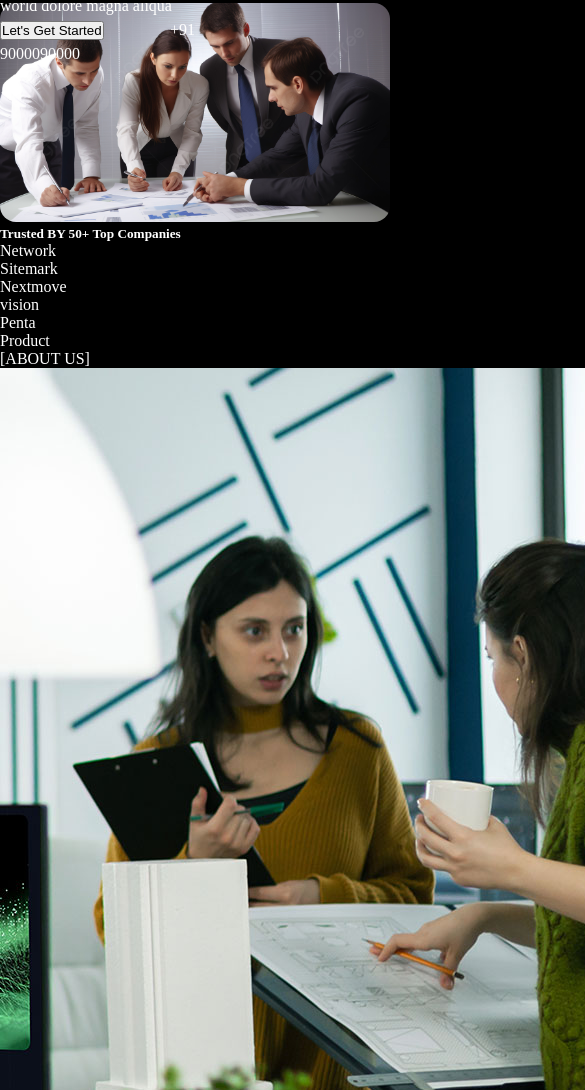
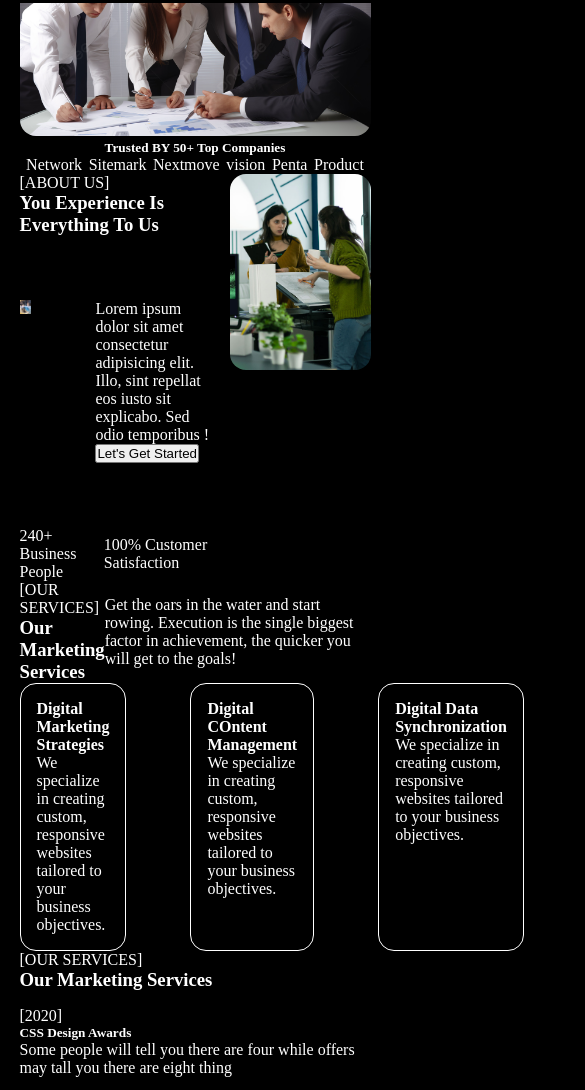
Before and after one commit to Vrecruiter-Project/Sonata, a plain HTML site: page index.html in a window 390 px wide. Shown: the part 61-1151 px from the top of the page, 585 px wide, since content can reach past the window. Drawn offline with Linux system fonts and the light colour scheme.

Commit message:
Refactor layout and styles for improved responsiveness and structure

```diff
--- a/design/style.css
+++ b/design/style.css
@@ -9,11 +9,11 @@ body{
 .container{
     width: 100%;
     height: auto;
-    position: relative;
 }
 .navbar {
-    width: 100%;
+    width: 90%;
     background-color: #000;
+    padding: 0 5%;
     height: 4rem;
     display: flex;
     justify-content: space-between;
@@ -43,7 +43,8 @@ body{
 
 .container2{
     margin-top: 4rem;
-    width: 100%;
+    width: 90%;
+    margin: auto;
 }
 
 .slide-show {
@@ -76,3 +77,87 @@ body{
 .social-link {
     width: 50%;
 }
+
+.slide-bottom {
+    display: flex;
+    flex-direction: column;
+    text-align: center;
+}
+.slide-info {
+    display: flex;
+    justify-content: space-evenly;
+    list-style-type: none;
+}
+
+.experience {
+    width: 100%;
+    height: auto;
+    display: flex;
+    justify-content: space-between;
+}
+.exp-content{
+    width: 55%;
+    display: flex;
+    flex-direction: column;
+    gap: 4rem;
+}
+.exp-img{
+    width: 40%;
+    img{
+        width: 100%;
+        border-radius: 1rem;
+    }
+}
+
+.about-exp {
+    display: flex;
+    justify-content: space-between;
+    gap: 4rem;
+}
+.about-img{
+    width: 40%;
+    img{
+        width: 100%;
+    }
+}
+
+.prog-exp {
+    display: flex;
+    justify-content: space-between;
+    align-items: center;
+}
+
+.services-cont{
+    display: flex;
+    flex-direction: column;
+
+}
+.service-row{
+    display: flex;
+    justify-content: space-between;
+    align-items: center;
+}
+
+.services {
+    display: flex;
+    justify-content: space-around;
+    gap: 4rem;
+}
+
+.service {
+    border: 1px solid #fff;
+    border-radius: 1rem;
+    padding: 1rem;
+}
+
+
+.achievement {
+    display: flex;
+}
+
+.achiv-activity {
+    margin-block: 1rem;
+    display: flex;
+    flex-direction: column;
+    gap: 2rem;
+}
--- a/index.html
+++ b/index.html
@@ -3,14 +3,16 @@
 <head>
     <meta charset="UTF-8">
     <meta name="viewport" content="width=device-width, initial-scale=1.0">
-    <title>Sonata.in</title>
+    <title>SonataSoft</title>
     <link rel="stylesheet" href="./design/style.css">
 </head>
 <body>
     <section class="header-section">
         <div class="container">
             <div class="navbar">
-                <div class="logo"><h2>Sonata.in</h2></div>
+                <div class="logo">
+                    <h2>Sonata.in</h2>
+                </div>
                 <div class="nav">
                     <ul class="links">
                         <li><a href="#">Home</a></li>
@@ -41,14 +43,15 @@
                             <span>+91 9000090000</span>
                         </div>
                         <div class="social-link">
-
+<!--!soical link soon  -->
                         </div>
                     </div>
                 </div>
             </div>
             <div class="slide-bottom">
                 <h5>Trusted BY 50+ Top Companies</h5>
-                <ul>
+                <div class="slide-btns">
+                    <ul class="slide-info">
                         <li>Network</li>
                         <li>Sitemark</li>
                         <li>Nextmove</li>
@@ -58,15 +61,33 @@
                     </ul>
                 </div>
             </div>
+        </div>
     </section>
-    <section class="experience-section">
+    <section class="experience-section container2">
         <div class="experience">
             <div class="exp-content">
                 <div class="head-exp">
                     <span>[ABOUT US]</span>
+                    <h3>You Experience Is Everything To Us</h3>
                 </div>
                 <div class="about-exp">
-
+                    <div class="about-img">
+                        <img src="./assest/img/about-02.jpg" alt="img">
+                    </div>
+                    <div>
+                        <p>Lorem ipsum dolor sit amet consectetur adipisicing elit. Illo, sint repellat eos iusto sit explicabo. Sed odio temporibus !</p>
+                        <button>Let's Get Started</button>
+                    </div>
+                </div>
+                <div class="prog-exp">
+                    <div class="trand">
+                        <span>240+</span>
+                        <span>Business People</span>
+                    </div>
+                    <div class="trand">
+                        <span>100%</span>
+                        <span>Customer Satisfaction</span>
+                    </div>
                 </div>
             </div>
             <div class="exp-img">
@@ -74,5 +95,67 @@
             </div>
         </div>
     </section>
+    <section class="Services-section container2">
+        <div class="services-cont">
+            <div class="service-row">
+                <div class="service-head">
+                    <span>[OUR SERVICES]</span>
+                    <h3>Our Marketing Services</h3>
+                </div>
+                <div class="service-about">
+                    <p>Get the oars in the water and start rowing. Execution is the single biggest factor in achievement, the quicker you will get to the goals!</p>
+                </div>
+            </div>
+            <div class="services">
+                <div class="service">
+                    <h4>Digital Marketing Strategies</h4>
+                    <p>We specialize in creating custom, responsive websites tailored to your business objectives.</p>
+                </div>
+                <div class="service">
+                    <h4>Digital COntent Management</h4>
+                    <p>We specialize in creating custom, responsive websites tailored to your business objectives.</p></div>
+                <div class="service">
+                    <h4>Digital Data Synchronization</h4>
+                    <p>We specialize in creating custom, responsive websites tailored to your business objectives.</p>
+                </div>
+            </div>
+        </div>
+    </section>
+    <section class="achiev-section container2">
+        <div class="achievement">
+            <div class="achiv-head">
+                <span>[OUR SERVICES]</span>
+                <h3>Our Marketing Services</h3>
+
+                <div class="achiv-activity">
+                    <div class="activity">
+                        <span>[2020]</span>
+                        <h5>CSS Design Awards</h5>
+                        <p>Some people will tell you there are four while offers may tall you there are eight thing</p>
+                    </div>
+                    <div class="activity">
+                        <span>[2020]</span>
+                        <h5>CSS Design Awards</h5>
+                        <p>Some people will tell you there are four while offers may tall you there are eight thing</p>
+                    </div>
+                    <div class="activity">
+                        <span>[2020]</span>
+                        <h5>CSS Design Awards</h5>
+                        <p>Some people will tell you there are four while offers may tall you there are eight thing</p>
+                    </div>
+                    <div class="activity">
+                        <span>[2020]</span>
+                        <h5>CSS Design Awards</h5>
+                        <p>Some people will tell you there are four while offers may tall you there are eight thing</p>
+                    </div>
+                    <div class="activity">
+                        <span>[2020]</span>
+                        <h5>CSS Design Awards</h5>
+                        <p>Some people will tell you there are four while offers may tall you there are eight thing</p>
+                    </div>
+                </div>
+            </div>
+        </div>
+    </section>
 </body>
 </html>
```
Lines whose indentation alone changed are shown as unchanged.
